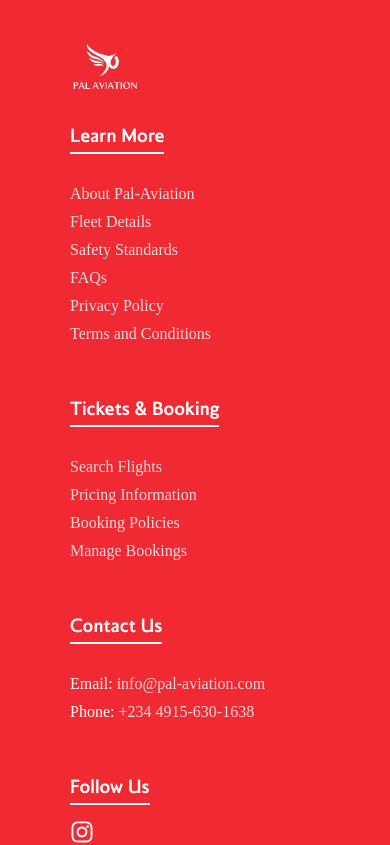
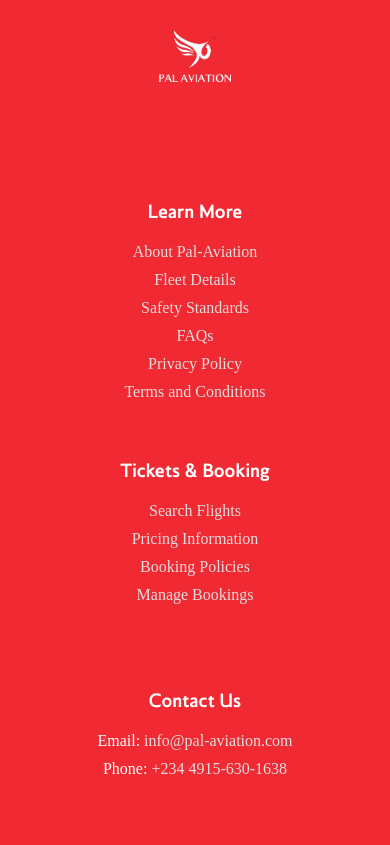
Before and after one commit to Dahmii/pal-aviation, a React (Vite) app: page /xperience in a window 390 px wide. Shown: the part 5260-6105 px from the top of the page. Built offline with nearby package versions, Linux system fonts and the light colour scheme; a web font is replaced by a local one.

Commit message:
fix footer

```diff
--- a/src/components/Footer/Footer.css
+++ b/src/components/Footer/Footer.css
@@ -8,19 +8,27 @@
   display: flex;
   flex-wrap: wrap;
   justify-content: space-between;
-  align-items: flex-start;
-  text-align: left;
-  margin: 50px 50px;
+  gap: 40px; /* better spacing between sections */
+  max-width: 1200px;
+  margin: 0 auto; /* centers content */
+}
+
+.footer-logo {
+  flex: 1 1 150px;
+  display: flex;
+  align-items: center;
+  justify-content: flex-start;
 }
 
 .footer-logo img {
-  width: 70px;
+  width: 80px;
+  height: auto;
 }
 
+/* Sections */
 .footer-section {
-  flex: 1;
+  flex: 1 1 200px;
   min-width: 200px;
-  margin-bottom: 20px;
 }
 
 .footer-section h3 {
@@ -34,6 +42,7 @@
 .footer-section ul {
   list-style: none;
   padding: 0;
+  margin: 0;
 }
 
 .footer-section ul li {
@@ -44,21 +53,24 @@
   color: #ddd;
   text-decoration: none;
   transition: color 0.3s ease-in-out;
+  word-break: break-word; /* prevents Safari text overflow */
 }
 
 .footer-section ul li a:hover {
-  color: #ffcc00; /* Golden highlight for luxury effect */
+  color: #ffcc00;
 }
 
+/* Social Icons */
 .footer-socials {
   display: flex;
   gap: 15px;
+  margin-top: 10px;
 }
 
 .footer-socials a {
   color: #fff;
   font-size: 24px;
-  transition: transform 0.3s ease-in-out;
+  transition: transform 0.3s ease-in-out, color 0.3s ease-in-out;
 }
 
 .footer-socials a:hover {
@@ -66,10 +78,40 @@
   color: #ffcc00;
 }
 
-/* Responsive Design */
-@media (max-width: 768px) {
-  .footer-container {
-    flex-direction: column;
+/* Responsive Layout */
+@media (max-width: 992px) {
+  .footer-content {
+    justify-content: center;
+    gap: 30px;
     text-align: center;
   }
+
+  .footer-logo {
+    justify-content: center;
+    margin-bottom: 20px;
+  }
+
+  .footer-section {
+    text-align: center;
+  }
+
+  .footer-section h3 {
+    border-bottom: none;
+  }
 }
+
+@media (max-width: 576px) {
+  .footer-content {
+    flex-direction: column;
+    align-items: center;
+  }
+
+  .footer-section {
+    width: 100%;
+    max-width: 300px;
+  }
+
+  .footer-socials {
+    justify-content: center;
+  }
+}
```
